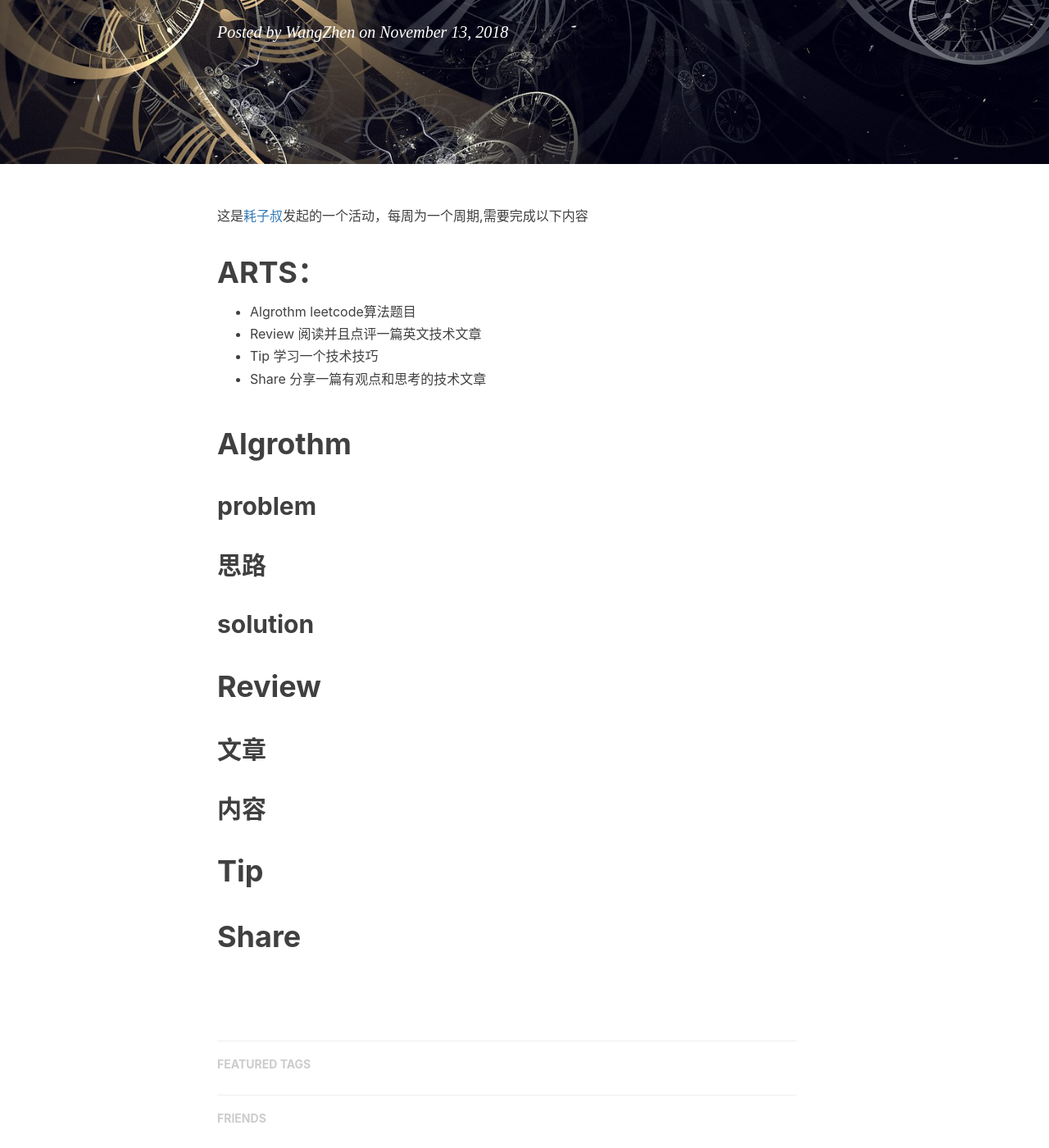
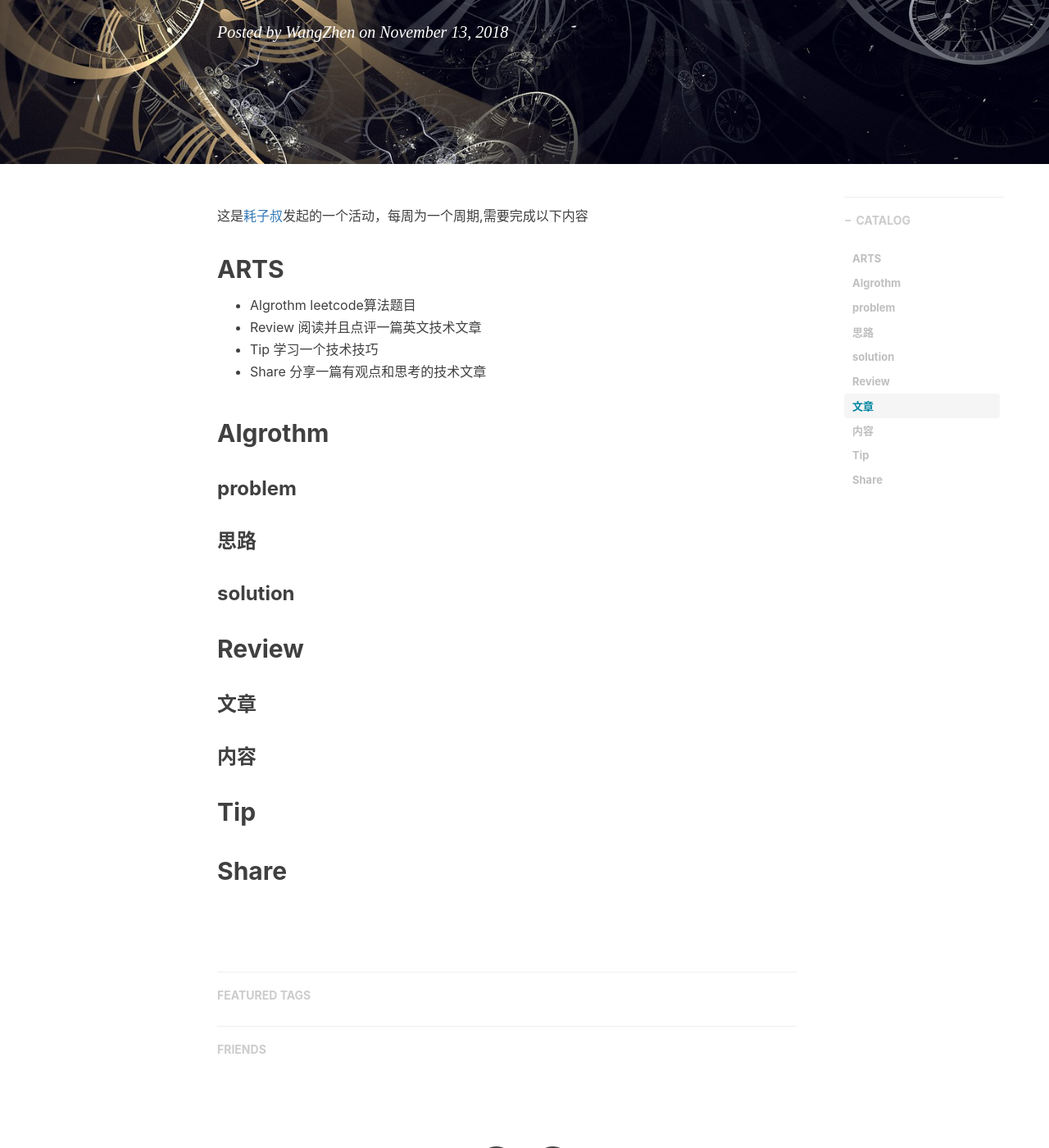
Before and after one commit to wz3118103/wz3118103.github.io, a Jekyll site: the page built from _posts/2018-11-13-ARTS-0000.md, in a window 1280 px wide and 1400 px high, scrolled down 323 px. Shown: the whole window at 82% size. Built offline with Jekyll 4.4.1, drawn with Linux system fonts in a browser that asks for light colours; nearby versions of some CDN libraries; comment, search, counter and statistics services are not loaded; part of the change alters nothing that is shown.

```diff
--- a/_posts/2018-11-13-ARTS-0000.md
+++ b/_posts/2018-11-13-ARTS-0000.md
@@ -1,38 +1,39 @@
 ---
-layout:     post
-title:       "ARTS-0000"
-subtitle:    "ARTS模板"
-author:      "WangZhen"
+layout:    post
+title:     "ARTS-0000"
+subtitle:  "ARTS模板"
+author:   "WangZhen"
+catalog:  true
 tags:
     - arts
 ---
 
 这是[耗子叔](https://www.zhihu.com/question/301150832)发起的一个活动，每周为一个周期,需要完成以下内容
 
-# ARTS：
+## ARTS
  - Algrothm leetcode算法题目
  - Review 阅读并且点评一篇英文技术文章
  - Tip 学习一个技术技巧
  - Share 分享一篇有观点和思考的技术文章
 
 
-# Algrothm
+## Algrothm
 
-## problem
+### problem
 
-## 思路
+### 思路
 
-## solution
+### solution
 
 
-# Review
+## Review
 
-## 文章
+### 文章
 
-## 内容
+### 内容
 
 
-# Tip
+## Tip
 
 
-# Share
+## Share
```
